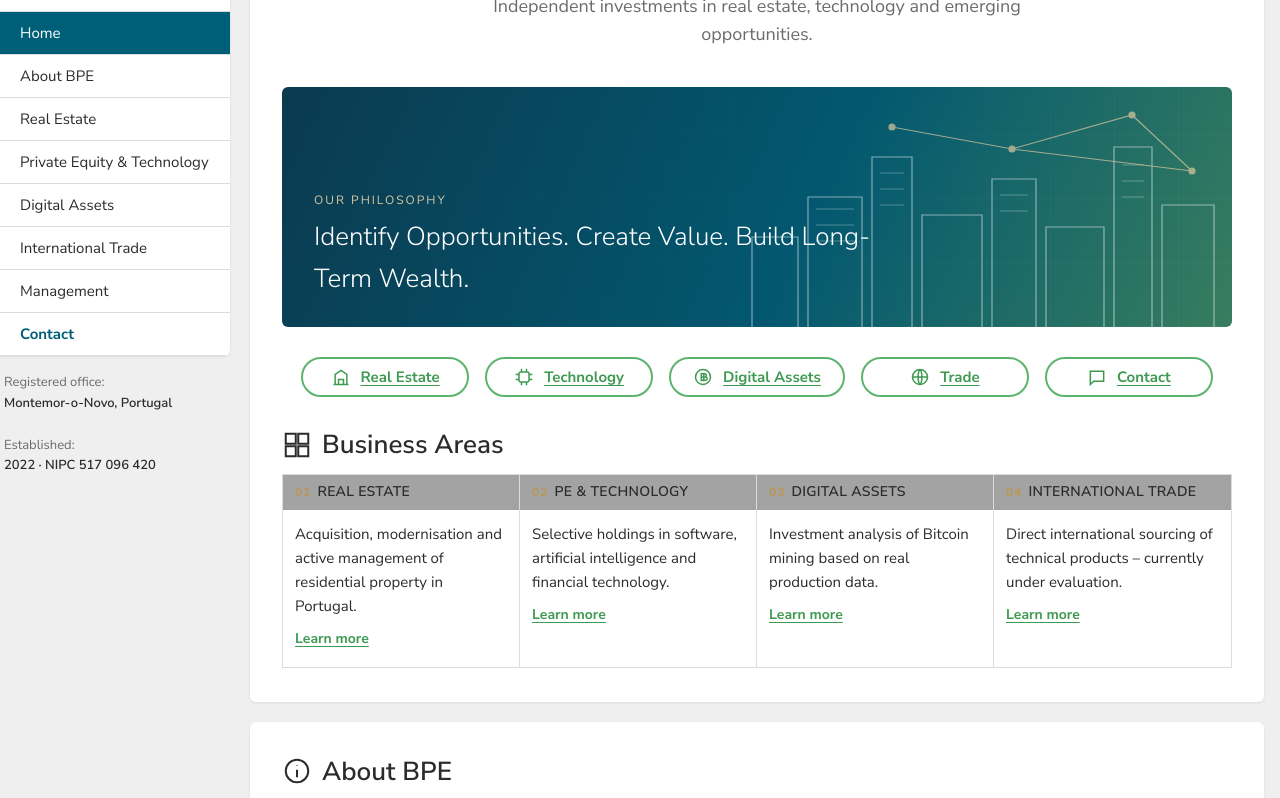
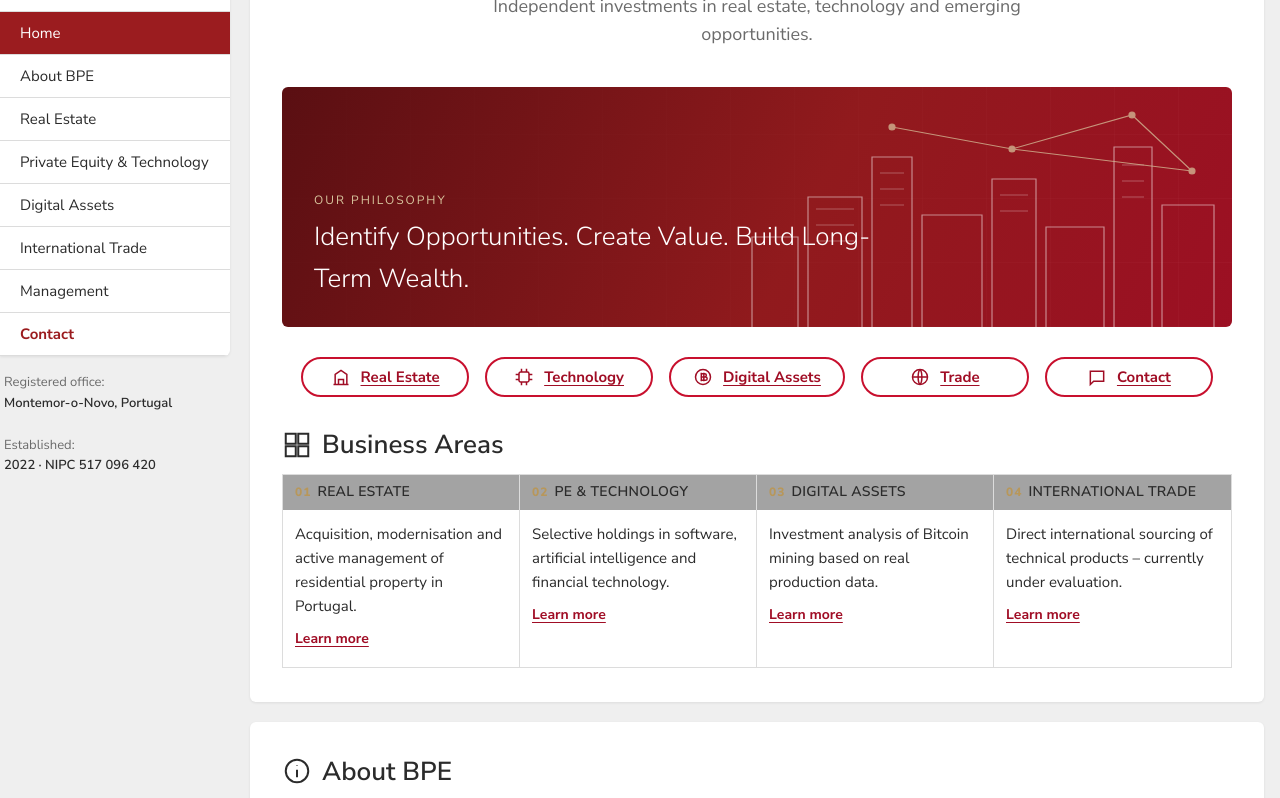
Before and after one commit to boehmprivateequity/BPE, a plain HTML site: page index.html in a window 1280 px wide. Shown: the part 166-964 px from the top of the page. Drawn offline with Linux system fonts and the light colour scheme.

Commit message:
Switch website color palette to red
Co-Authored-By: Claude Opus 5.5 <noreply@anthropic.com>

```diff
--- a/index.html
+++ b/index.html
@@ -9,10 +9,10 @@
 <link href="https://fonts.googleapis.com/css2?family=Nunito+Sans:wght@300;400;600;700;800&display=swap" rel="stylesheet">
 <style>
 :root{
-  --teal:#005f78;        /* active nav / primary */
-  --teal-dark:#0b3a4f;   /* logo navy */
-  --green:#5cb46c;       /* pill buttons / links */
-  --green-dark:#3f9a51;
+  --teal:#9b1c1f;        /* active nav / primary (deep red) */
+  --teal-dark:#5a0f12;   /* logo burgundy */
+  --green:#c8102e;       /* pill buttons / links (signal red) */
+  --green-dark:#a00d25;
   --head:#a3a3a3;        /* table headers */
   --row:#ececec;         /* zebra rows */
   --bg:#efefef;          /* page background */
@@ -60,10 +60,10 @@ main{flex:1;min-width:0}
 .hero p.lead{font-size:18px;color:var(--muted);margin:0 auto;max-width:640px}
 .hero-visual{margin:28px 32px 0;height:240px;border-radius:var(--radius);position:relative;overflow:hidden;
   background:
-   linear-gradient(115deg,rgba(11,58,79,.92) 0%,rgba(0,95,120,.80) 55%,rgba(92,180,108,.55) 100%),
+   linear-gradient(115deg,rgba(90,15,18,.94) 0%,rgba(155,28,31,.84) 55%,rgba(200,16,46,.60) 100%),
    repeating-linear-gradient(90deg,rgba(255,255,255,.06) 0 1px,transparent 1px 64px),
    repeating-linear-gradient(0deg,rgba(255,255,255,.06) 0 1px,transparent 1px 64px),
-   #0b3a4f}
+   #5a0f12}
 .hero-visual svg{position:absolute;right:0;bottom:0;height:100%;width:auto;opacity:.9}
 .hero-visual .claim{position:absolute;left:32px;bottom:28px;color:#fff;max-width:60%}
 .hero-visual .claim span{display:block;font-size:12px;letter-spacing:2px;text-transform:uppercase;color:#d9c79f}
@@ -109,7 +109,7 @@ ul.ticks li{padding:4px 0 4px 22px;position:relative;break-inside:avoid;font-siz
 ul.ticks li::before{content:"";position:absolute;left:2px;top:12px;width:9px;height:9px;border:2px solid var(--green);border-radius:50%}
 
 .status{display:inline-block;font-size:12px;font-weight:700;letter-spacing:.8px;text-transform:uppercase;padding:3px 10px;border-radius:999px;margin-left:8px;vertical-align:middle}
-.status.active{background:#e3f2e6;color:var(--green-dark)}
+.status.active{background:#fbe4e7;color:var(--green-dark)}
 .status.eval{background:#f6efe1;color:#8a6a2c}
 
 .motto{border-left:3px solid var(--gold);padding:10px 16px;margin:0 0 24px;font-size:18px;font-weight:300;background:#fafafa}
```
